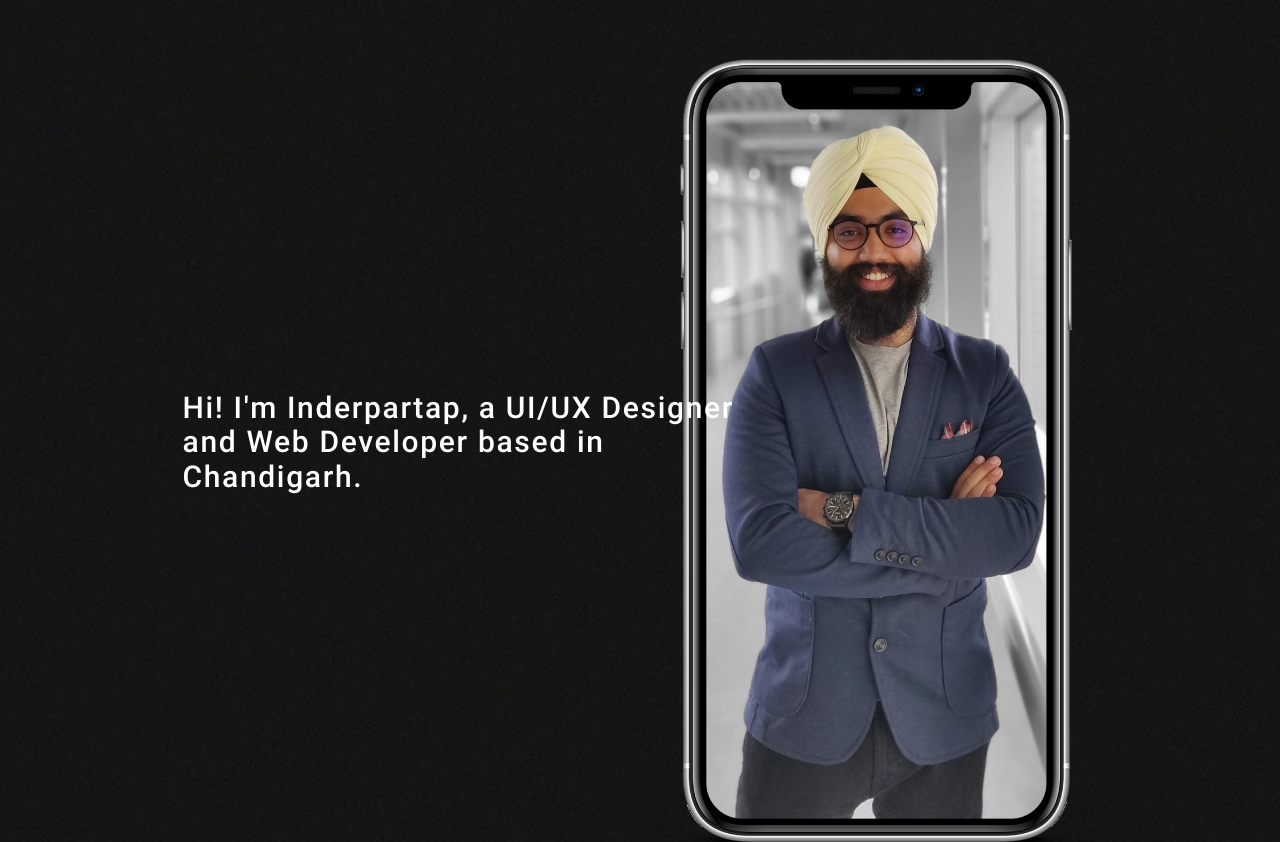
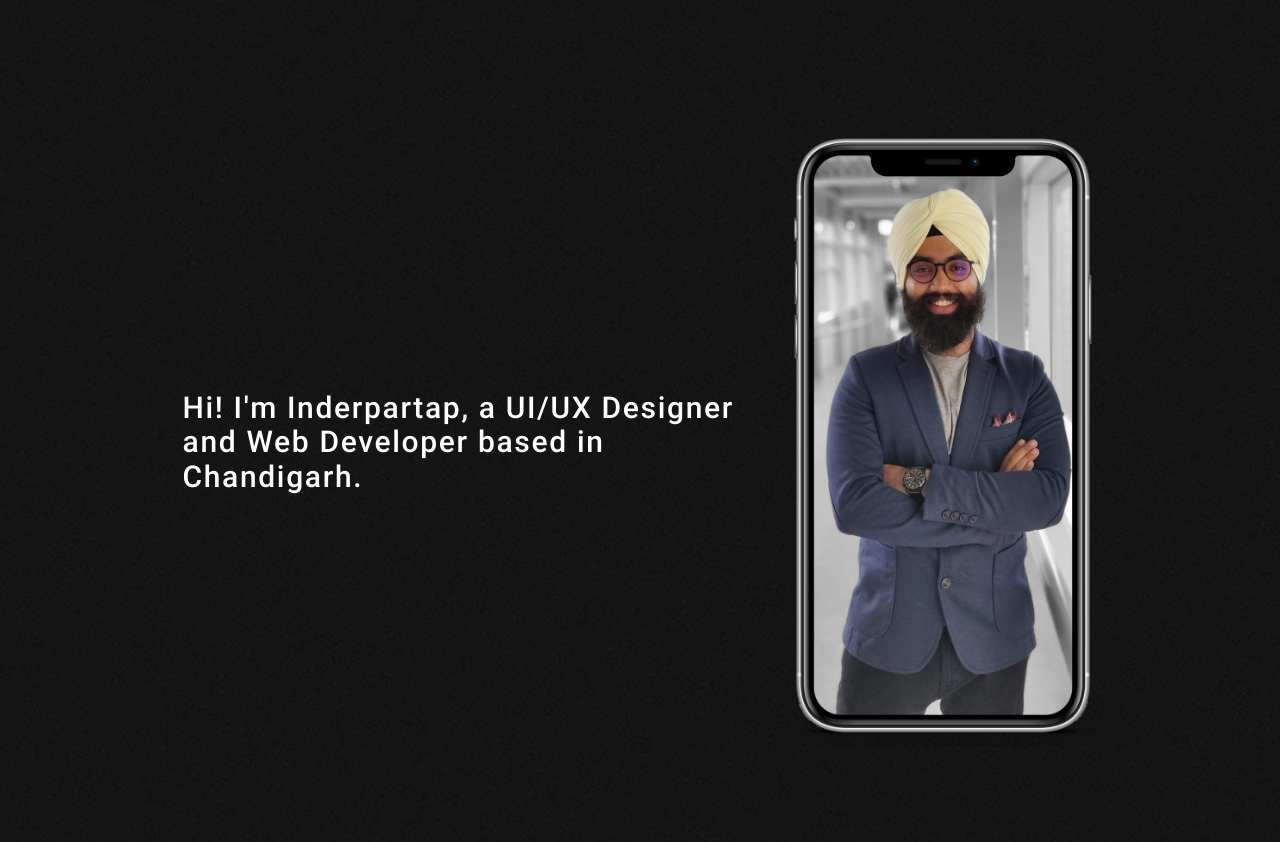
Before and after one commit to inderpartap/inderpartap.github.io, a plain HTML site: page index.html in a window 1280 px wide. Shown: the part 741-1583 px from the top of the page. Drawn offline with Linux system fonts and the light colour scheme.

Commit message:
update width of image

```diff
--- a/index.html
+++ b/index.html
@@ -327,7 +327,7 @@
             <div class="l-parallax js-img-parallax">
                 <div class="l-parallax__in">
                     <div class="designer__img js-offset-content">
-                        <img src="img/black-phone5.png">
+                        <img src="img/black-phone5.png" width="400">
                     </div>
                 </div>
             </div>
```
